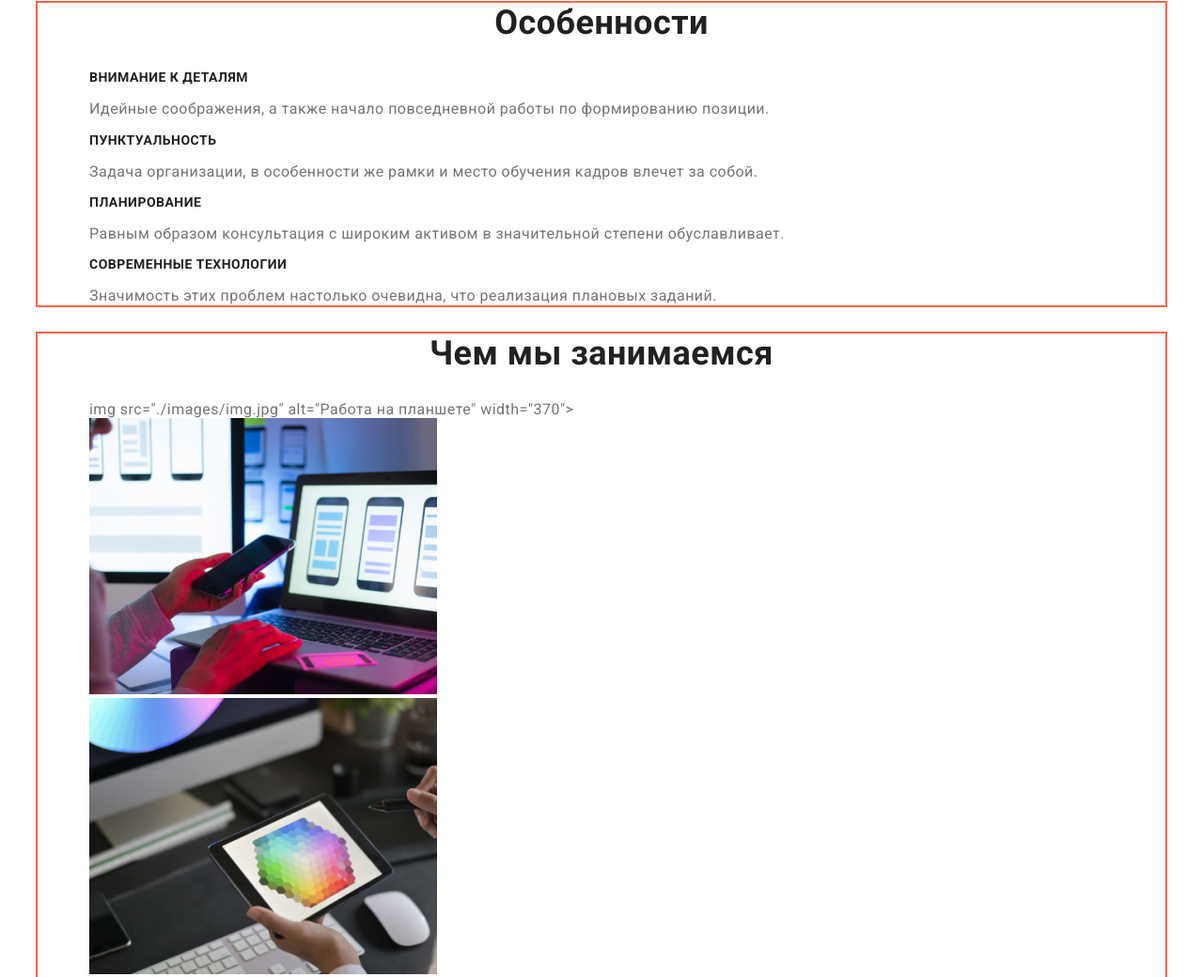
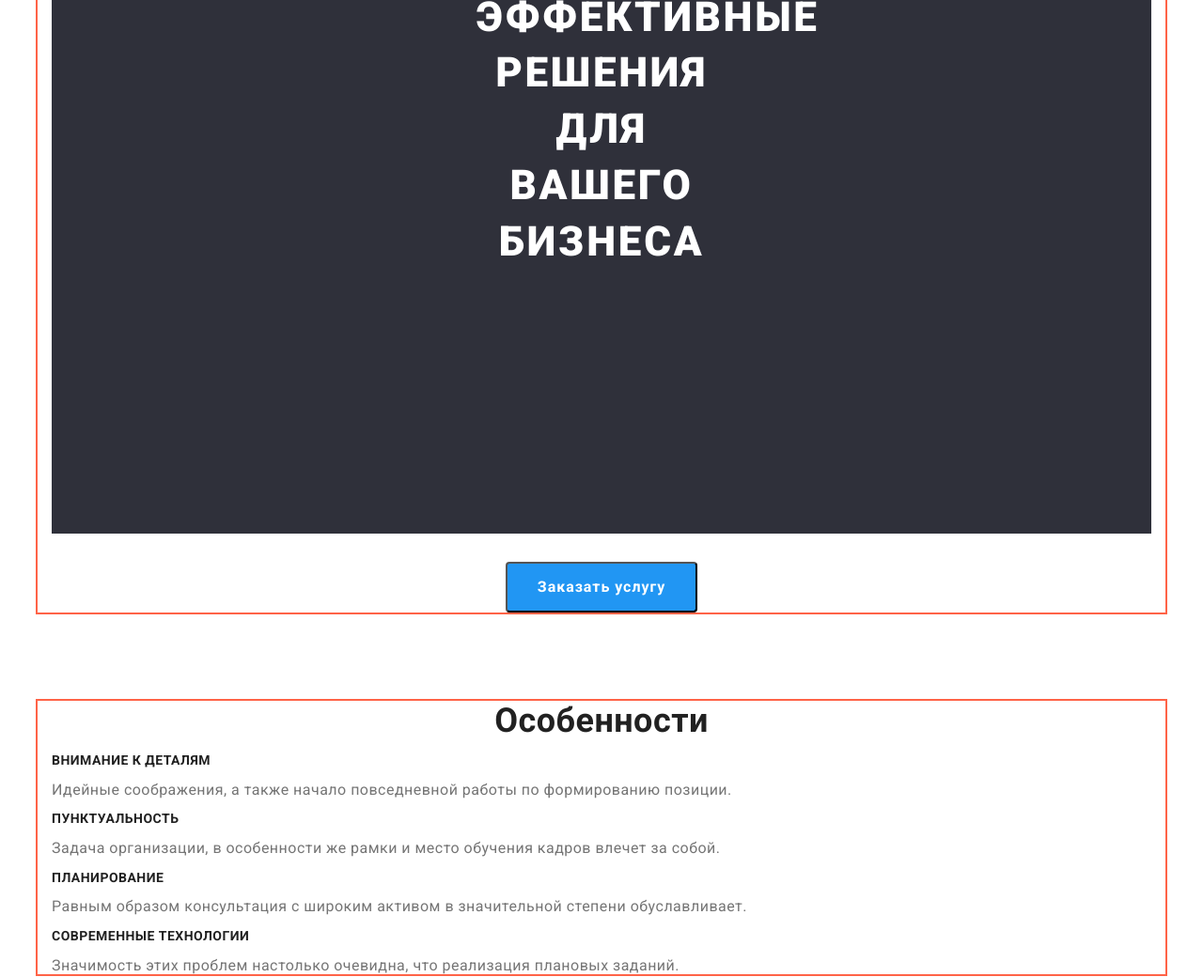
Before and after one commit to YuriiIva/goit-markup-hw-03, a plain HTML site: page index.html in a window 1280 px wide. Shown: the part 354-1394 px from the top of the page at 94% size. Drawn offline with nearby package versions, Linux system fonts and the light colour scheme.

Commit message:
домашка 3 контейнер все

```diff
--- a/css/styles.css
+++ b/css/styles.css
@@ -30,11 +30,19 @@ body {
 }
 
     ul {
+        margin-bottom: 0;
     list-style: none;}
     a {
         text-decoration: none;
     }
+    p {
+        margin: 0;
+    }
 
+    .list {
+        padding:0;
+        margin: 0;
+    }
 .address {
  font-style: normal;
 line-height: 1.71;
@@ -50,6 +58,16 @@ line-height: 1.71;
     outline: 2px solid tomato;
 }
 
+/* sections */
+.section-title {
+    margin-top: 0;
+    margin-bottom: 0;
+    color: var(--title-text-color);
+    font-size: 36px;
+    font-weight: 700;
+    line-height: 1.17;
+    text-align: center;
+}
 
 /* logo */
 .logo {
@@ -65,6 +83,7 @@ line-height: 1.71;
 .accent-dark {
     color: var(--logo-dark-color);
 }
+
 .accent-white {
     color: var(--title-white-color);
 }
@@ -79,9 +98,11 @@ line-height: 1.71;
     letter-spacing: 0.02em;
 
 }
+
 .site-nav a:hover, .site-nav a:focus {
     color: var(--accent-color);
 }
+
 .site-nav .link.current {
     color: var(--accent-color);
 }
@@ -105,19 +126,34 @@ letter-spacing: 0.02em;
 }
 
 /* hero */
+
+.hero {
+
+    text-align: center;
+    margin-bottom: 94px;
+}
+
 .hero-title {
+    padding: 200px 452px 280px 452px;
+    margin-top: 0;
+    margin-bottom: 30px;
+
     background: var(--bgr-color);
     color: var(--title-white-color) ;
     font-size: 44px;
     font-weight: 900;
     line-height: 1.36;
     letter-spacing: 0.06em;
-    text-align: center;
+    /* text-align: center; */
     text-transform: uppercase;
 }
 
-/* Peculiarities */
-.section .pecul-title {
+/* Особенности */
+.section-pecul {
+margin-bottom: 94px;
+}
+
+.section-pecul .pecul-title {
     color: var(--title-text-color);
     font-size: 14px;
     font-weight: 700;
@@ -126,18 +162,12 @@ letter-spacing: 0.02em;
     text-transform: uppercase;
 }
 
+/*  Работа */
 
+.section-work {
+    margin-bottom: 94px;
+}
 
-
-
-/* sections */
- .section-title {
-     color: var(--title-text-color);
-     font-size: 36px;
-     font-weight: 700;
-     line-height: 1.17;
-     text-align: center;
- }
 
 /* team */
 .team-list .title {
@@ -148,7 +178,9 @@ line-height: 1.88;
 
 text-align: center;
 }
-.team-list p {
+.team-list  {
+    margin-bottom: 0;
+
 font-size: 16px;
 line-height: 1.19;
 
@@ -156,6 +188,11 @@ text-align: center;
 }
 /* button */
 .hero-button {
+    border-radius: 4px;
+    padding: 10px 32px;
+    min-width: 200px;
+    text-align: center;
+
     color: var(--title-white-color);
     background: var(--accent-color);
     font-family: inherit;
--- a/index.html
+++ b/index.html
@@ -33,7 +33,7 @@
             <li><a href="" class="link">Контакты</a></li>
           </ul>
         </nav>
-          <ul class="information">
+        <ul class="information list">
           <li><a href="" class="contact">info@devstudio.com</a></li>
           <li><a href="" class="contact">+38 096 111 11 11</a></li>
         </ul>
@@ -50,32 +50,32 @@
 
       <!--Особенности-->
 
-      <section class="section">
+      <section class="section-pecul">
         <div class="container">
           <h2 class="section-title">Особенности</h2>
-        <ul class="peculiarities">
-          <li>
+          <ul class="peculiarities list">
+            <li class="pecul-item">
               <h3 class="pecul-title">Внимание к деталям</h3>
               <p>
                 Идейные соображения, а также начало повседневной работы по
                 формированию позиции.
               </p>
             </li>
-          <li>
+            <li class="pecul-item">
               <h3 class="pecul-title">Пунктуальность</h3>
               <p>
-              Задача организации, в особенности же рамки и место обучения кадров
-              влечет за собой.
+                Задача организации, в особенности же рамки и место обучения
+                кадров влечет за собой.
               </p>
             </li>
-          <li>
+            <li class="pecul-item">
               <h3 class="pecul-title">Планирование</h3>
               <p>
                 Равным образом консультация с широким активом в значительной
                 степени обуславливает.
               </p>
             </li>
-          <li>
+            <li class="pecul-item">
               <h3 class="pecul-title">Современные технологии</h3>
               <p>
                 Значимость этих проблем настолько очевидна, что реализация
@@ -86,13 +86,13 @@
         </div>
       </section>
 
-      <!--Чем занимаемся-->
+      <!--Работа-->
 
-      <section class="section">
+      <section class="section-work">
         <div class="container">
           <h2 class="section-title">Чем мы занимаемся</h2>
           <div class="contener">
-          <ul class="work-list">
+            <ul class="work list">
               <li class="work-item">
                 img src="./images/img.jpg" alt="Работа на планшете" width="370">
               </li>
@@ -117,8 +117,8 @@
 
       <!--Наша команда-->
 
-      <section class="section">
-          <div class="contauner">
+      <section class="section-team">
+        <div class="container">
           <h2 class="section-title">Наша команда</h2>
 
           <ul class="team-list">
@@ -155,7 +155,6 @@
               <p>UI Designer</p>
             </li>
           </ul>
-
         </div>
       </section>
     </main>
@@ -163,7 +162,10 @@
     <!--Футер-->
 
     <footer class="futer">
-      <a href="/" class="logo"> Web<span class="accent-white">Studio</span> </a>
+      <div class="container">
+        <a href="/" class="logo">
+          Web<span class="accent-white">Studio</span>
+        </a>
         <address>
           <p class="address">г. Киев, пр-т Леси Украинки, 26</p>
           <ul>
@@ -171,6 +173,7 @@
             <li><a href="" class="inf">+38 099 111 11 11</a></li>
           </ul>
         </address>
+      </div>
     </footer>
   </body>
 </html>
```
Lines whose indentation alone changed are shown as unchanged.
